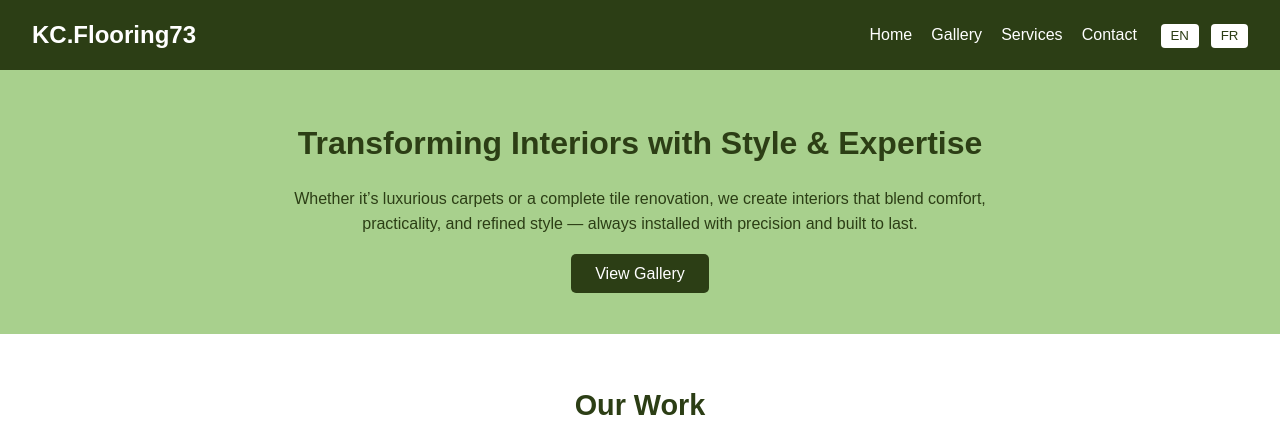
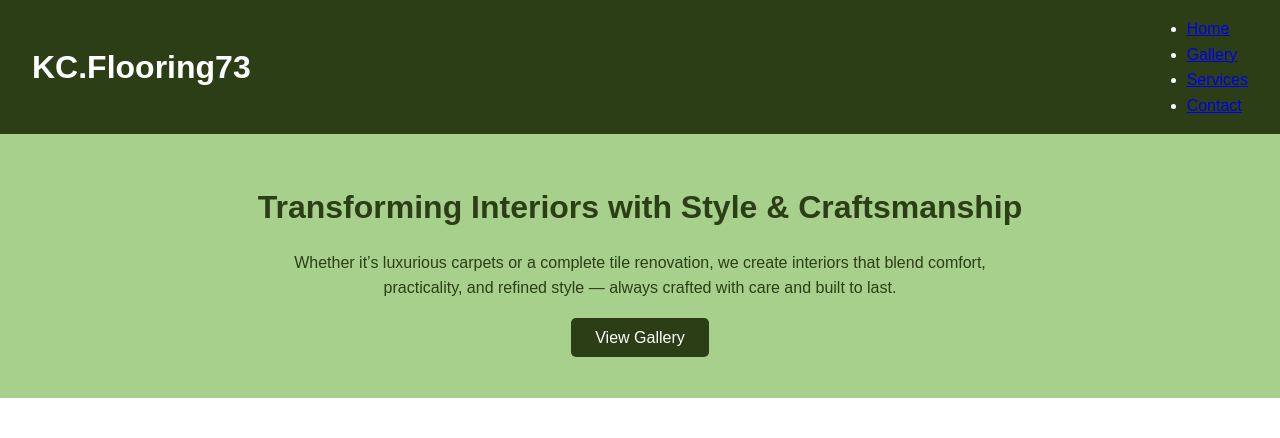
Before and after one commit to whatFun73/KCF, a plain HTML site: page index.html in a window 1280 px wide. Shown: the top 438 px of the page. Drawn offline with Linux system fonts and the light colour scheme.

Commit message:
Update index.html

```diff
--- a/index.html
+++ b/index.html
@@ -9,26 +9,22 @@
 <body>
   <!-- ===== Header ===== -->
   <header>
-    <div class="logo">KC.Flooring73</div>
+    <h1>KC.Flooring73</h1>
     <nav>
-      <ul class="nav-links">
+      <ul>
         <li><a href="#home">Home</a></li>
         <li><a href="#gallery">Gallery</a></li>
         <li><a href="#services">Services</a></li>
         <li><a href="#contact">Contact</a></li>
       </ul>
-      <div class="lang-toggle">
-        <button onclick="setLang('en')">EN</button>
-        <button onclick="setLang('fr')">FR</button>
-      </div>
     </nav>
   </header>
 
   <!-- ===== Hero ===== -->
   <section class="hero" id="home">
-    <h2>Transforming Interiors with Style & Expertise</h2>
+    <h2>Transforming Interiors with Style & Craftsmanship</h2>
     <p>
-      Whether it’s luxurious carpets or a complete tile renovation, we create interiors that blend comfort, practicality, and refined style — always installed with precision and built to last.
+      Whether it’s luxurious carpets or a complete tile renovation, we create interiors that blend comfort, practicality, and refined style — always crafted with care and built to last.
     </p>
     <a href="#gallery" class="btn">View Gallery</a>
   </section>
@@ -76,12 +72,5 @@
   <footer>
     <p>&copy; 2025 KC.Flooring73 — All Rights Reserved.</p>
   </footer>
-
-  <script>
-    function setLang(lang) {
-      alert("Language switch to: " + lang);
-      // later this can load translations dynamically
-    }
-  </script>
 </body>
 </html>
```
